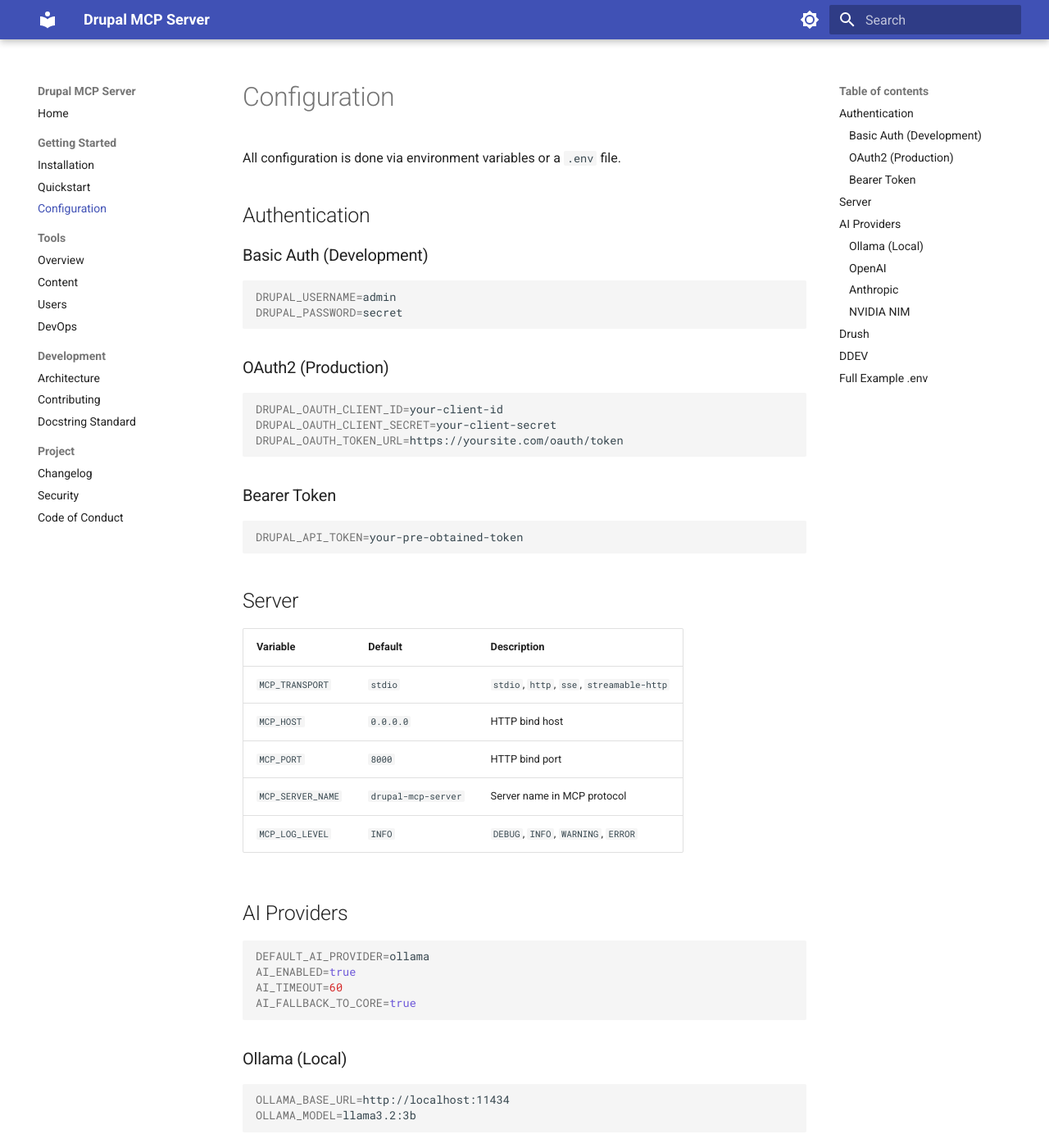
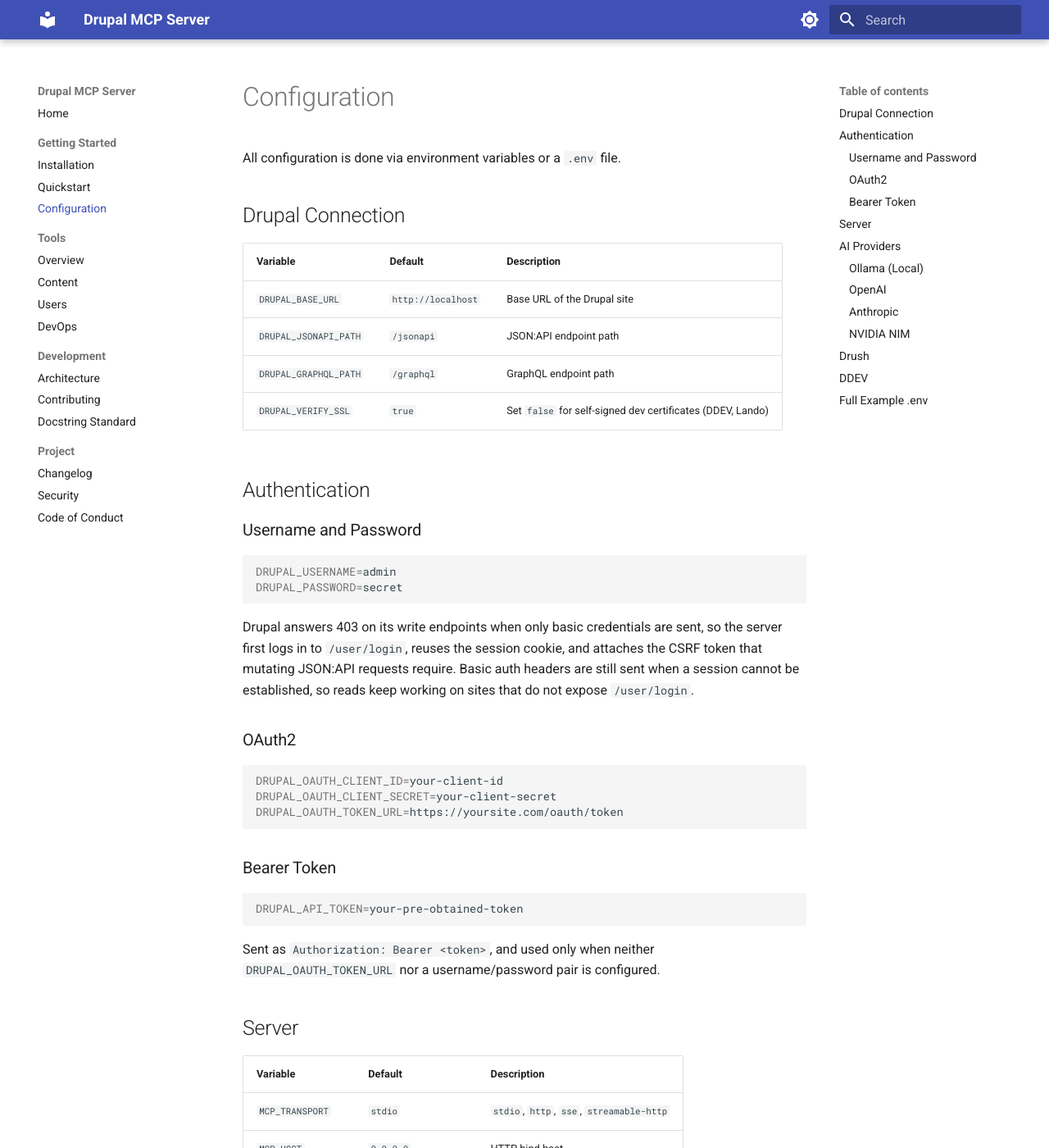
Before and after one commit to vloganathane/drupal-mcp-server, an MkDocs documentation site: the page built from docs/configuration.md, in a window 1280 px wide and 1400 px high. Shown: the whole window at 82% size. Built offline with MkDocs 1.6.1 and Material for MkDocs 9.7.7, drawn with Linux system fonts in a browser that asks for light colours; some of the changed text lies outside the part shown.

Commit message:
feat: wire up DRUPAL_API_TOKEN and document the settings that shipped
DRUPAL_API_TOKEN was documented in README, docs/configuration.md and
docs/architecture.md, but the setting did not exist in config and TokenAuth
was never instantiated. Following the documented instructions sent
unauthenticated requests. It is now a real setting and is used as the third
auth choice, after an OAuth token URL and after a username/password pair.

Auth docs also described the wrong behaviour and the wrong order: they
listed basic auth as a method, which is exactly what Drupal 403s on write
endpoints, and did not mention that the server logs in to /user/login for a
session cookie and CSRF token first.

Also documents two settings that shipped without a mention anywhere:
- DRUPAL_VERIFY_SSL, needed for every DDEV/Lando site with a self-signed cert
- DRUSH_PATH accepting arguments, so `DRUSH_PATH="ddev drush"` works

README's headline claimed 35 modules; 37 register tools.

3 regression tests for the auth precedence.

````diff
--- a/docs/configuration.md
+++ b/docs/configuration.md
@@ -2,16 +2,31 @@
 
 All configuration is done via environment variables or a `.env` file.
 
+## Drupal Connection
+
+| Variable | Default | Description |
+|----------|---------|-------------|
+| `DRUPAL_BASE_URL` | `http://localhost` | Base URL of the Drupal site |
+| `DRUPAL_JSONAPI_PATH` | `/jsonapi` | JSON:API endpoint path |
+| `DRUPAL_GRAPHQL_PATH` | `/graphql` | GraphQL endpoint path |
+| `DRUPAL_VERIFY_SSL` | `true` | Set `false` for self-signed dev certificates (DDEV, Lando) |
+
 ## Authentication
 
-### Basic Auth (Development)
+### Username and Password
 
 ```bash
 DRUPAL_USERNAME=admin
 DRUPAL_PASSWORD=secret
 ```
 
-### OAuth2 (Production)
+Drupal answers 403 on its write endpoints when only basic credentials are
+sent, so the server first logs in to `/user/login`, reuses the session cookie,
+and attaches the CSRF token that mutating JSON:API requests require. Basic
+auth headers are still sent when a session cannot be established, so reads
+keep working on sites that do not expose `/user/login`.
+
+### OAuth2
 
 ```bash
 DRUPAL_OAUTH_CLIENT_ID=your-client-id
@@ -24,6 +39,9 @@
 ```bash
 DRUPAL_API_TOKEN=your-pre-obtained-token
 ```
+
+Sent as `Authorization: Bearer <token>`, and used only when neither
+`DRUPAL_OAUTH_TOKEN_URL` nor a username/password pair is configured.
 
 ## Server
 
@@ -75,9 +93,20 @@
 
 ## Drush
 
+| Variable | Default | Description |
+|----------|---------|-------------|
+| `DRUSH_PATH` | `drush` | Command used to run Drush. May contain arguments |
+| `DRUSH_ALIAS` | `@self` | Drush site alias |
+
+Container-based setups are supported by putting the wrapper in `DRUSH_PATH`
+and starting the MCP server from the project directory, so the wrapper can
+find its project:
+
 ```bash
-DRUSH_PATH=drush
-DRUSH_ALIAS=@self
+# DDEV
+DRUSH_PATH="ddev drush"
+# Lando
+DRUSH_PATH="lando drush"
 ```
 
 ## DDEV
````
Also changed, not shown: README.md (+27 -5 lines), 3 other files.
